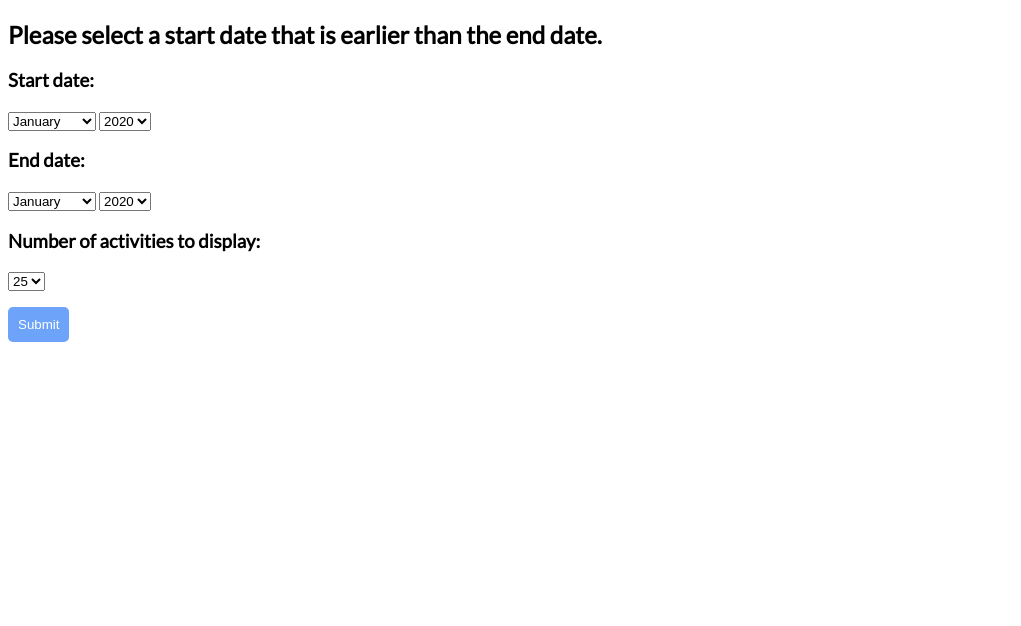
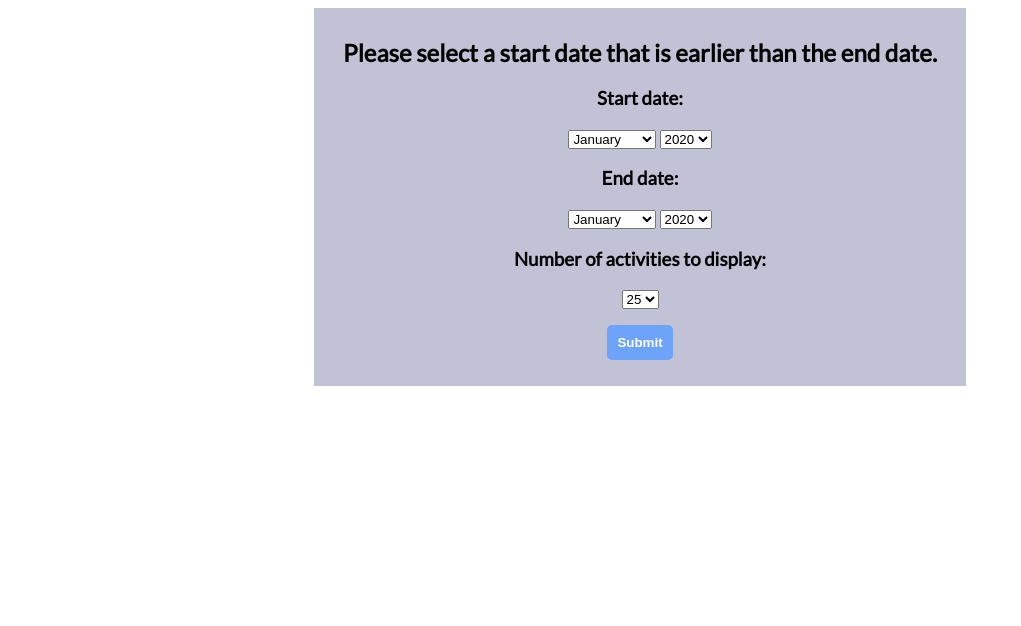
Before and after one commit to carolineglazer/strava-mapper, a Flask app: template templates/hello.html in a window 1280 px wide. Shown: the top 626 px of the page, without its empty margins (0-1021 px from the left). After the commit the page ends 386 px from the top, so only its background shows below. Run offline with Flask 2, Linux system fonts and the light colour scheme; the template is opened without the code that fills it, so the values that code supplies are empty.

Commit message:
style hello.html

```diff
--- a/main.py
+++ b/main.py
@@ -112,8 +112,6 @@ def callback():
 
 @app.route("/routes", methods=['GET','POST'])
 def select_routes():
-	print(request.method)
-	print(request)
 	if request.method == 'POST':
 		start_year = int(request.form['start_year'])
 		start_month = int(request.form['start_month'])
--- a/static/css/main.css
+++ b/static/css/main.css
@@ -68,9 +68,18 @@ tr:hover {
 	padding: 10px;
 	border-radius: 5px;
 	border: none;
+    font-weight: bold;
 }
 
 .button:hover {
 	background-color: black;
 	cursor: pointer;
 }
+
+#hello {
+	text-align: center;
+	background-color: #c2c2d6;
+	width: 50%;
+	margin: auto;
+	padding: 10px;
+}
--- a/templates/hello.html
+++ b/templates/hello.html
@@ -5,6 +5,7 @@
 </head>
 
 <body>
+    <div id="hello">
         {% if athlete_firstname %}
             <h1>Hello, {{athlete_firstname}} {{athlete_lastname}}!</h1>
             <img src={{athlete_photo}}>
@@ -67,4 +68,5 @@
                 <input type="submit" class="button" value="Submit">
             </p>
         </form>
+    </div>
 </body>
```
Lines whose indentation alone changed are shown as unchanged.
